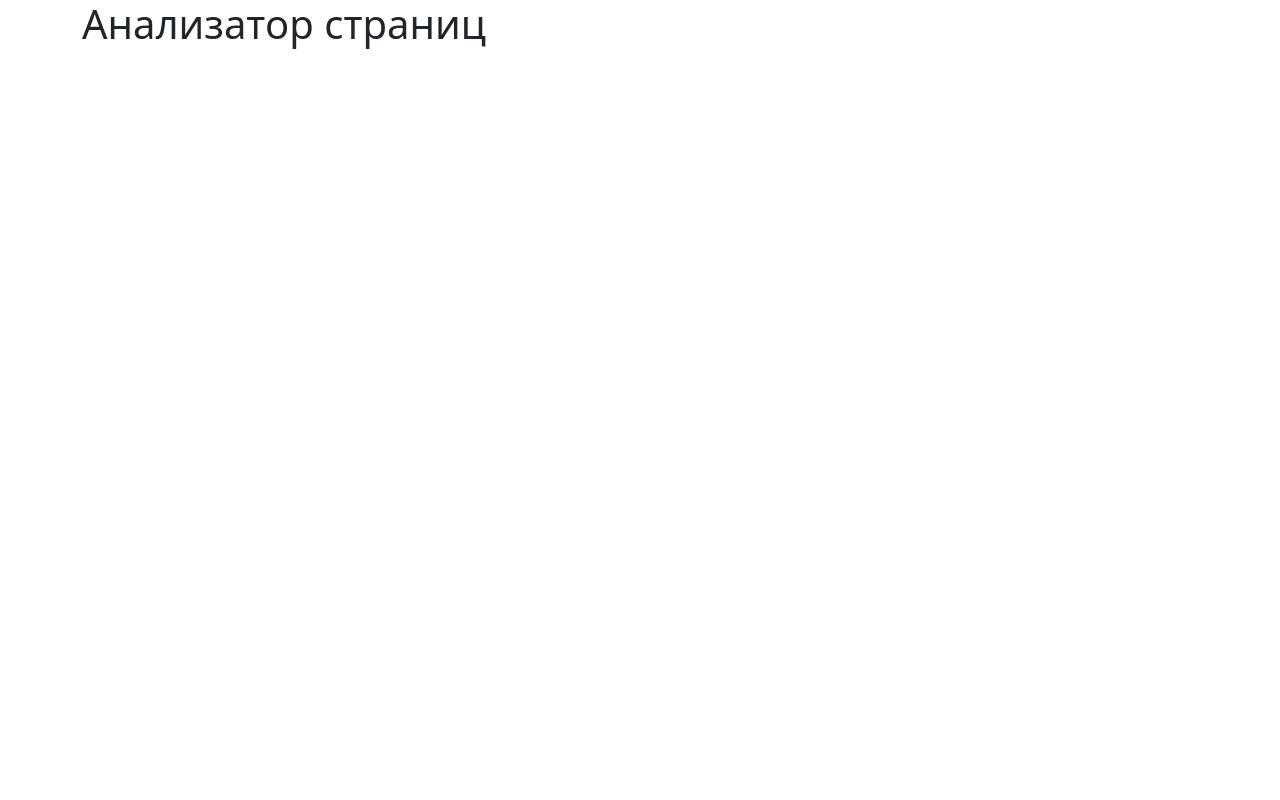
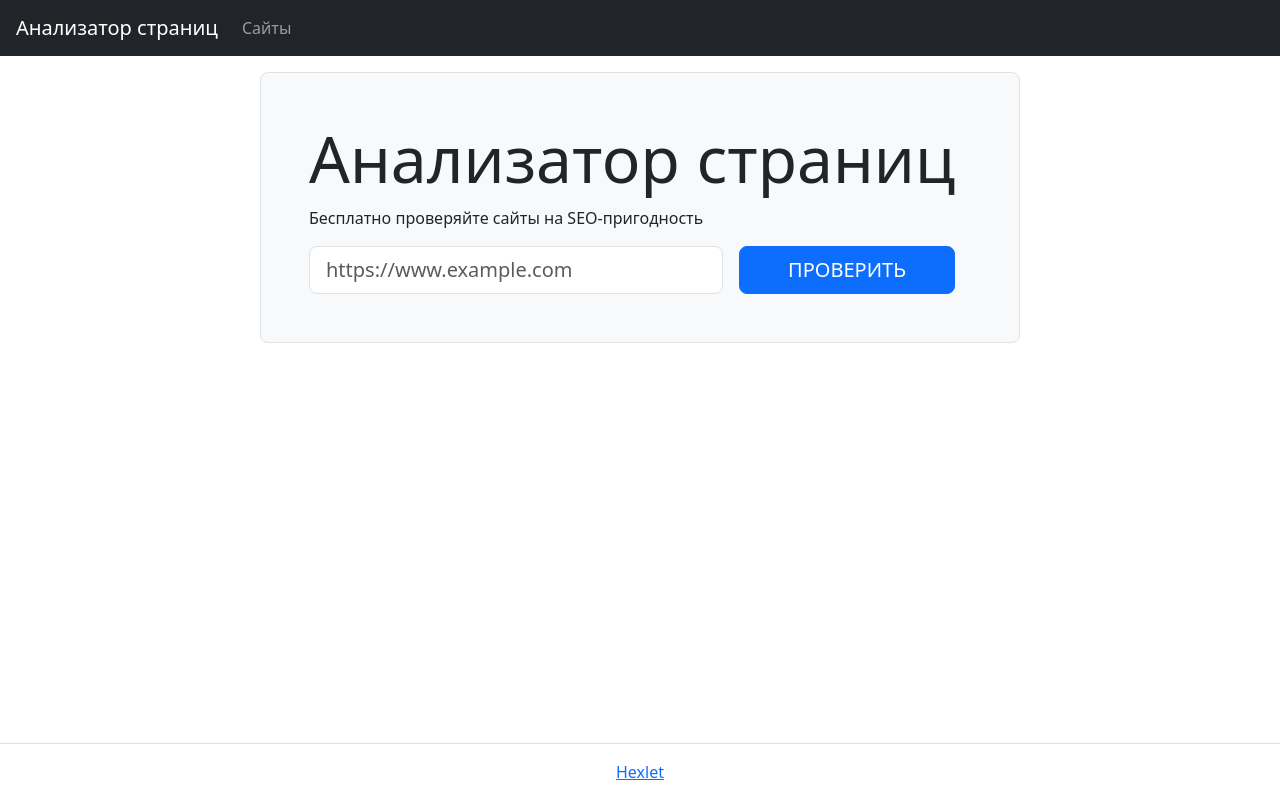
Before and after one commit to IlyaBag/page-analyzer, a Flask app: page / in a window 1280 px wide. Before the commit the page is almost empty. Run offline with Flask 3, Linux system fonts and the light colour scheme.

Commit message:
Add main page

```diff
--- a/page_analyzer/templates/index.html
+++ b/page_analyzer/templates/index.html
@@ -1,12 +1,47 @@
 <!DOCTYPE html>
 <html lang="en">
 <head>
-    <meta charset="UTF-8">
-    <meta name="viewport" content="width=device-width, initial-scale=1.0">
-    <title>Page analyzer</title>
-    <link href="https://cdn.jsdelivr.net/npm/bootstrap@5.3.1/dist/css/bootstrap.min.css" rel="stylesheet" integrity="sha384-4bw+/aepP/YC94hEpVNVgiZdgIC5+VKNBQNGCHeKRQN+PtmoHDEXuppvnDJzQIu9" crossorigin="anonymous">
+  <meta charset="UTF-8">
+  <meta name="viewport" content="width=device-width initial-scale=1.0 shrink-to-fit=no" >
+  <meta name="description" content="Third project for Hexlet.io">
+  <title>Анализатор страниц</title>
+  <link href="https://cdn.jsdelivr.net/npm/bootstrap@5.3.1/dist/css/bootstrap.min.css" rel="stylesheet" integrity="sha384-4bw+/aepP/YC94hEpVNVgiZdgIC5+VKNBQNGCHeKRQN+PtmoHDEXuppvnDJzQIu9" crossorigin="anonymous">
 </head>
-<body class="container">
-    <h1>Анализатор страниц</h1>
+<body class="min-vh-100 d-flex flex-column">
+  <header class="flex-shrink-0">
+    <nav class="navbar navbar-expand-md navbar-dark bg-dark px-3">
+      <a class="navbar-brand" href="/">Анализатор страниц</a>
+      <div id="navbarNav">
+        <ul class="navbar-nav">
+          <li class="nav-item"><a class="nav-link" href="/urls">Сайты</a></li>
+        </ul>
+      </div>
+    </nav>
+  </header>
+
+  <main class="flex-grow-1">
+    <div class="container-lg mt-3">
+      <div class="row">
+        <div class="col-12 col-md-10 col-lg-8 mx-auto border rounded-3 bg-light p-5">
+          <h1 class="display-3">Анализатор страниц</h1>
+          <p>Бесплатно проверяйте сайты на SEO-пригодность</p>
+          <form action="/urls" method="post" class="d-flex justify-content-center" required>
+            <input type="text" name="url" placeholder="https://www.example.com" value="" class="form-control form-control-lg">
+            <input type="submit" class="btn btn-primary btn-lg ms-3 px-5 text-uppercase mx-3" value="Проверить">
+          </form>
+        </div>
+      </div>
+    </div>
+  </main>
+
+  <footer class="border-top py-3 mt-5 flex-shrink-0">
+    <div class="container-lg">
+      <div class="text-center">
+        <a href="https://ru.hexlet.io/" target="_blank">Hexlet</a>
+      </div>
+    </div>
+  </footer>
+
+  <script src="https://cdn.jsdelivr.net/npm/bootstrap@5.3.1/dist/js/bootstrap.bundle.min.js" integrity="sha384-HwwvtgBNo3bZJJLYd8oVXjrBZt8cqVSpeBNS5n7C8IVInixGAoxmnlMuBnhbgrkm" crossorigin="anonymous"></script>
 </body>
 </html>
```
